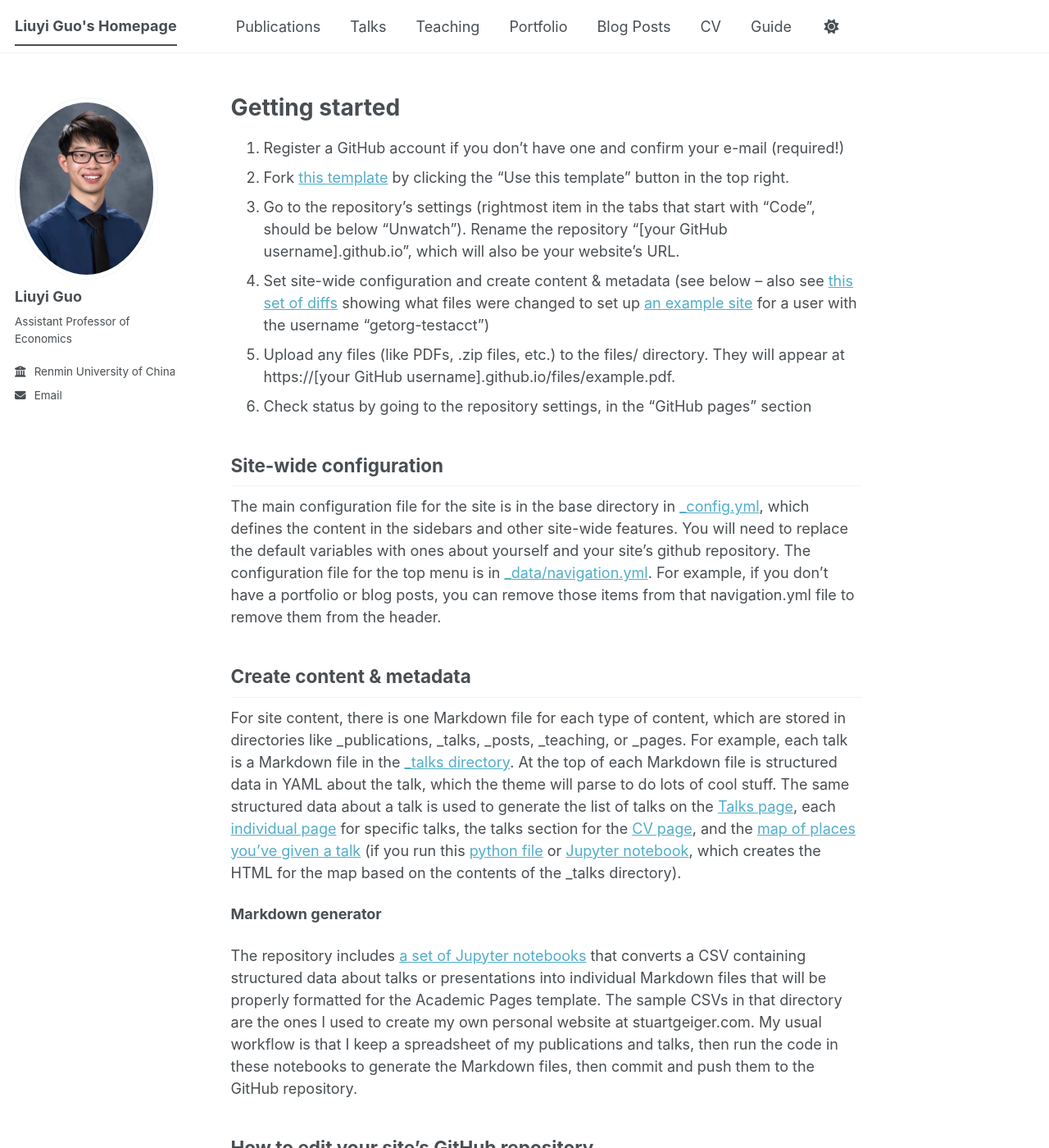
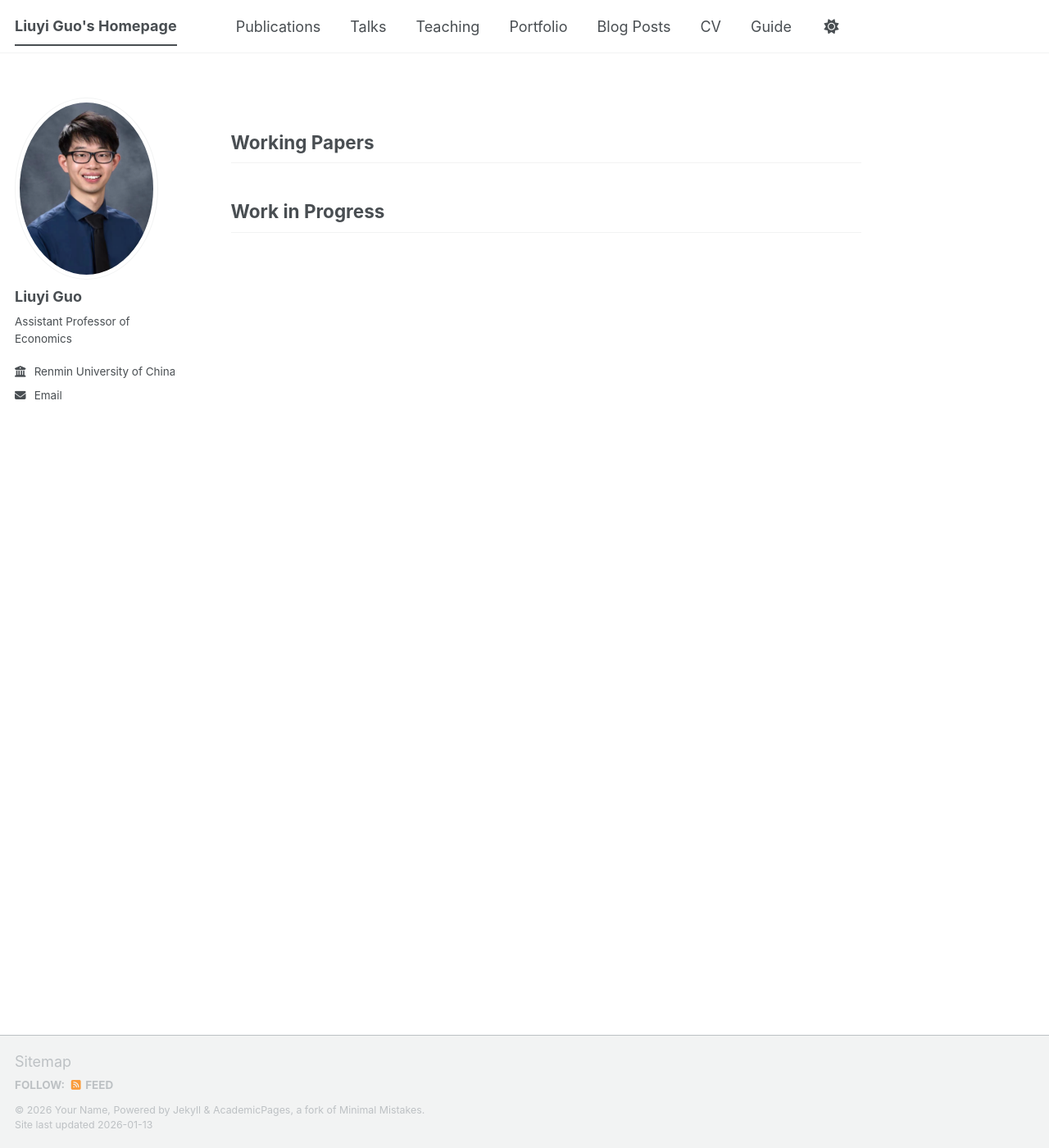
Before and after one commit to guoliuyi/lguo, a Jekyll site: the page built from _pages/about.md, in a window 1280 px wide and 1400 px high. Shown: the whole window at 82% size. Built offline with Jekyll 4.4.1, drawn with Linux system fonts in a browser that asks for light colours; a script bundle is joined from its source files by our own code; library files that are not in the unit come from our copies; some of the changed text lies outside the part shown.

Commit message:
Update about.md

```diff
--- a/_pages/about.md
+++ b/_pages/about.md
@@ -7,35 +7,9 @@
 ---
 
 
-Getting started
-======
-1. Register a GitHub account if you don't have one and confirm your e-mail (required!)
-1. Fork [this template](https://github.com/academicpages/academicpages.github.io) by clicking the "Use this template" button in the top right.
-1. Go to the repository's settings (rightmost item in the tabs that start with "Code", should be below "Unwatch"). Rename the repository "[your GitHub username].github.io", which will also be your website's URL.
-1. Set site-wide configuration and create content & metadata (see below -- also see [this set of diffs](https://archive.is/3TPas) showing what files were changed to set up [an example site](https://getorg-testacct.github.io) for a user with the username "getorg-testacct")
-1. Upload any files (like PDFs, .zip files, etc.) to the files/ directory. They will appear at https://[your GitHub username].github.io/files/example.pdf.
-1. Check status by going to the repository settings, in the "GitHub pages" section
+Working Papers
+------
 
-Site-wide configuration
+
+Work in Progress
 ------
-The main configuration file for the site is in the base directory in [_config.yml](https://github.com/academicpages/academicpages.github.io/blob/master/_config.yml), which defines the content in the sidebars and other site-wide features. You will need to replace the default variables with ones about yourself and your site's github repository. The configuration file for the top menu is in [_data/navigation.yml](https://github.com/academicpages/academicpages.github.io/blob/master/_data/navigation.yml). For example, if you don't have a portfolio or blog posts, you can remove those items from that navigation.yml file to remove them from the header.
-
-Create content & metadata
-------
-For site content, there is one Markdown file for each type of content, which are stored in directories like _publications, _talks, _posts, _teaching, or _pages. For example, each talk is a Markdown file in the [_talks directory](https://github.com/academicpages/academicpages.github.io/tree/master/_talks). At the top of each Markdown file is structured data in YAML about the talk, which the theme will parse to do lots of cool stuff. The same structured data about a talk is used to generate the list of talks on the [Talks page](https://academicpages.github.io/talks), each [individual page](https://academicpages.github.io/talks/2012-03-01-talk-1) for specific talks, the talks section for the [CV page](https://academicpages.github.io/cv), and the [map of places you've given a talk](https://academicpages.github.io/talkmap.html) (if you run this [python file](https://github.com/academicpages/academicpages.github.io/blob/master/talkmap.py) or [Jupyter notebook](https://github.com/academicpages/academicpages.github.io/blob/master/talkmap.ipynb), which creates the HTML for the map based on the contents of the _talks directory).
-
-**Markdown generator**
-
-The repository includes [a set of Jupyter notebooks](https://github.com/academicpages/academicpages.github.io/tree/master/markdown_generator
-) that converts a CSV containing structured data about talks or presentations into individual Markdown files that will be properly formatted for the Academic Pages template. The sample CSVs in that directory are the ones I used to create my own personal website at stuartgeiger.com. My usual workflow is that I keep a spreadsheet of my publications and talks, then run the code in these notebooks to generate the Markdown files, then commit and push them to the GitHub repository.
-
-How to edit your site's GitHub repository
-------
-Many people use a git client to create files on their local computer and then push them to GitHub's servers. If you are not familiar with git, you can directly edit these configuration and Markdown files directly in the github.com interface. Navigate to a file (like [this one](https://github.com/academicpages/academicpages.github.io/blob/master/_talks/2012-03-01-talk-1.md) and click the pencil icon in the top right of the content preview (to the right of the "Raw | Blame | History" buttons). You can delete a file by clicking the trashcan icon to the right of the pencil icon. You can also create new files or upload files by navigating to a directory and clicking the "Create new file" or "Upload files" buttons.
-
-Example: editing a Markdown file for a talk
-![Editing a Markdown file for a talk](/images/editing-talk.png)
-
-For more info
-------
-More info about configuring Academic Pages can be found in [the guide](https://academicpages.github.io/markdown/), the [growing wiki](https://github.com/academicpages/academicpages.github.io/wiki), and you can always [ask a question on GitHub](https://github.com/academicpages/academicpages.github.io/discussions). The [guides for the Minimal Mistakes theme](https://mmistakes.github.io/minimal-mistakes/docs/configuration/) (which this theme was forked from) might also be helpful.
```
